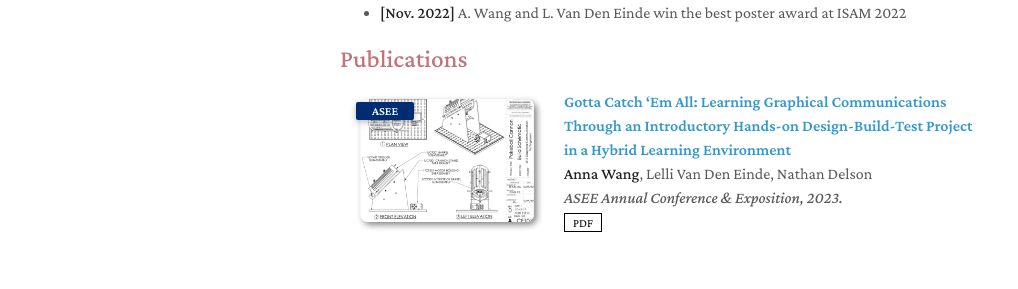
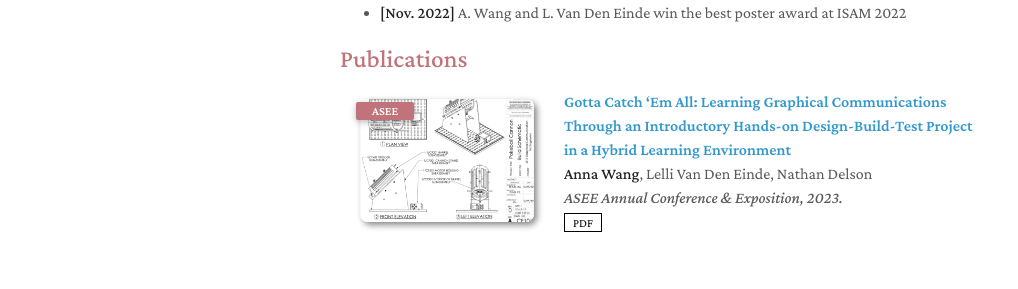
Before and after one commit to anna-h-wang/annawang, a Jekyll site: the page built from index.md, in a window 1280 px wide. Shown: the part 541-830 px from the top of the page, without its empty margins (130-1148 px from the left). Built offline with Jekyll 4.4.1, drawn with Linux system fonts in a browser that asks for light colours; nearby versions of some CDN libraries; a style sheet for code colours, icons or effects is not loaded; our own code applies the rules of GitHub Pages for plain Markdown files.

Commit message:
Update publications-no-dark-mode.css

```diff
--- a/assets/css/publications-no-dark-mode.css
+++ b/assets/css/publications-no-dark-mode.css
@@ -18,7 +18,7 @@
     box-shadow: 0 2px 5px 0 rgb(0 0 0 / 16%), 0 2px 10px 0 rgb(0 0 0 / 12%);
 }
 
-:root { --global-bg-color: #ffffff; --global-code-bg-color: rgba(181, 9, 172, 0.05); --global-text-color: #000000; --global-text-color-light: #828282; --global-theme-color: #002D72; --global-hover-color: #ffb81c; --global-footer-bg-color: #1c1c1c; --global-footer-text-color: #e8e8e8; --global-footer-link-color: #ffffff; --global-distill-app-color: #828282; }
+:root { --global-bg-color: #ffffff; --global-code-bg-color: rgba(181, 9, 172, 0.05); --global-text-color: #000000; --global-text-color-light: #828282; --global-theme-color: #C0737A; --global-hover-color: #ffb81c; --global-footer-bg-color: #1c1c1c; --global-footer-text-color: #e8e8e8; --global-footer-link-color: #ffffff; --global-distill-app-color: #828282; }
 
 blockquote { background: var(--global-bg-color); border-left: 2px solid var(--global-theme-color); margin: 1.5em 10px; padding: 0.5em 10px; font-size: 1.2rem; }
 
```
